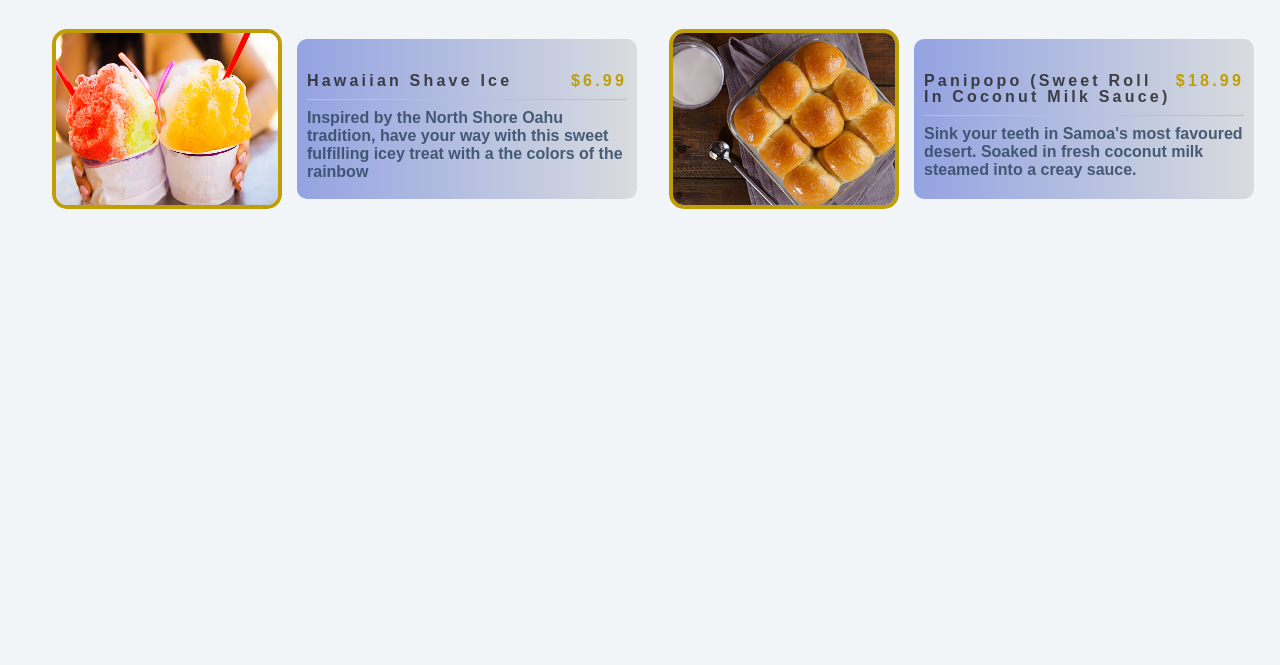
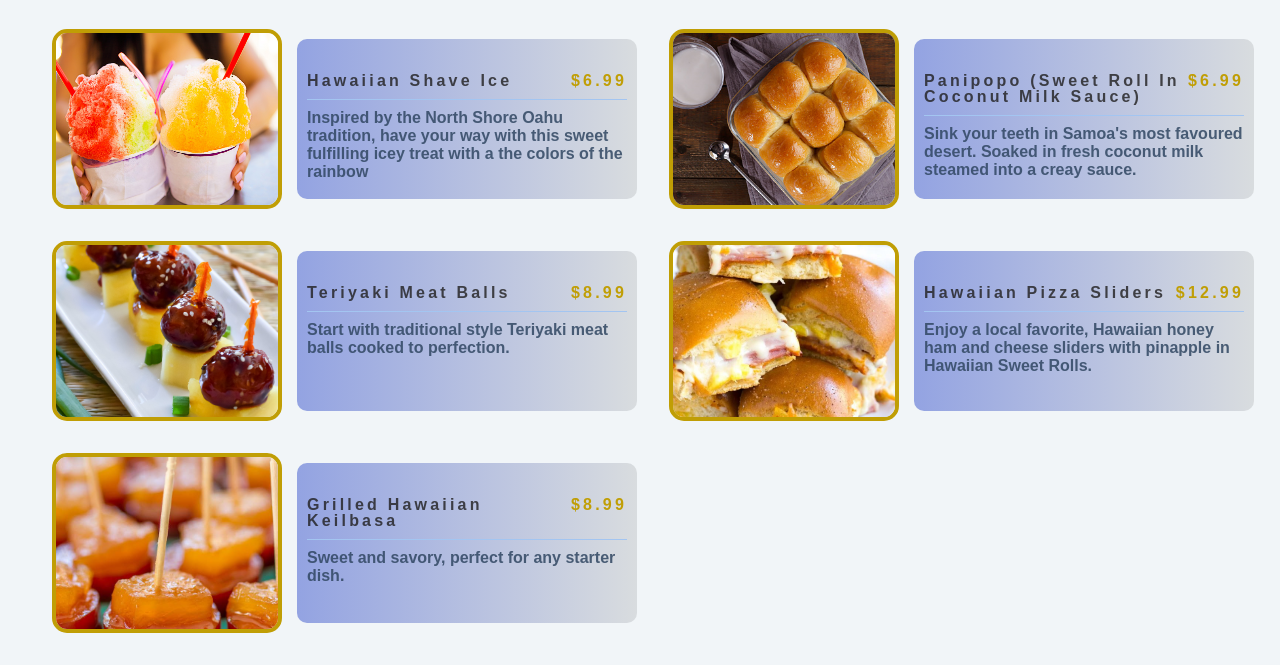
Before and after one commit to seth808rose/Hawaiian-Ono-Grinds-Menu, a plain HTML site: page index.html in a window 1280 px wide. Shown: the part 1070-1735 px from the top of the page. Before the commit the page ends 1311 px from the top, so only its background shows below. Drawn offline with Linux system fonts and the light colour scheme.

Commit message:
added more items to menu

```diff
--- a/app.js
+++ b/app.js
@@ -2,7 +2,7 @@ const menu = [
   {
     id: 1,
     title: "shrimp poke",
-    category: "appetizer",
+    category: "lunch",
     price: 13.99,
     img: "./images/shrimp-poke-plate.jpg",
     desc: `Shrimp diced fresh with greens and rice, Oh so yummy! `,
@@ -18,7 +18,7 @@ const menu = [
   {
     id: 3,
     title: "haupia stuffed malasada",
-    category: "deserts",
+    category: "desert",
     price: 6.99,
     img: "./images/malasada's.png",
     desc: `Fresh hot Haupia coconut cream stuffed Portugese donut.`,
@@ -74,10 +74,34 @@ const menu = [
   {
     id: 10,
     title: "panipopo (sweet roll in coconut milk sauce)",
-    category: "appetizer",
-    price: 18.99,
+    category: "desert",
+    price: 6.99,
     img: "./images/hawaiian-sweet-rolls-taro.jpg",
     desc: `Sink your teeth in Samoa's most favoured desert. Soaked in fresh coconut milk steamed into a creay sauce. `,
+  },
+  {
+    id: 11,
+    title: "teriyaki meat balls",
+    category: "appetizer",
+    price: 8.99,
+    img: "./images/teriyaki-balls-appetizer.jpg",
+    desc: `Start with traditional style Teriyaki meat balls cooked to perfection. `,
+  },
+  {
+    id: 12,
+    title: "hawaiian pizza sliders",
+    category: "appetizer",
+    price: 12.99,
+    img: "./images/Hawaiian-Pizza-Sliders-3.jpg",
+    desc: `Enjoy a local favorite, Hawaiian honey ham and cheese sliders with pinapple in Hawaiian Sweet Rolls. `,
+  },
+  {
+    id: 13,
+    title: "grilled Hawaiian Keilbasa",
+    category: "appetizer",
+    price: 8.99,
+    img: "./images/glazed-hawaiian-Kielbasa.jpg",
+    desc: `Sweet and savory, perfect for any starter dish. `,
   },
 ];
 
@@ -87,22 +111,30 @@ const filterBtns = document.querySelectorAll(".filter-btn");
 
 window.addEventListener("DOMContentLoaded", function () {
   displayMenuItems(menu);
-  // displayMenuButtons();
 });
 
 // filter buttons
 
 filterBtns.forEach(function (btn) {
   btn.addEventListener("click", function (e) {
-    const categories = e.currentTarget.dataset.id;
-
+    const category = e.currentTarget.dataset.id;
+    const menuCategory = menu.filter(function (menuItem) {
+      if (menuItem.category === category) {
+        return menuItem;
+      }
+    });
+    if (category === "all") {
+      displayMenuItems(menu);
+    } else {
+      displayMenuItems(menuCategory);
+    }
   });
 });
 
 // main menu items to appear function
 
 function displayMenuItems(menuItems) {
-  let displayMenu = menu.map(function (item) {
+  let displayMenu = menuItems.map(function (item) {
     return `<article class="menu-item">
           <img
             src=${item.img}
--- a/index.html
+++ b/index.html
@@ -55,6 +55,7 @@
                 itaque at corporis dolore!
               </p>
             </div>
+            <img src="./images/teriyaki-balls-appetizer.jpg" alt="">
           </div>
         </article>
         <!-- end single item -->
--- a/style.css
+++ b/style.css
@@ -8,6 +8,8 @@
 body {
   background: hsl(210, 36%, 96%);
   color: hsl(209, 50%, 37%);
+  display: grid;
+  place-items: center;
 }
 
 .section-center {
```
Also changed, not shown: images/Hawaiian-Pizza-Sliders-3.jpg (added), images/glazed-hawaiian-Kielbasa.jpg (added), images/teriyaki-balls-appetizer.jpg (added).
